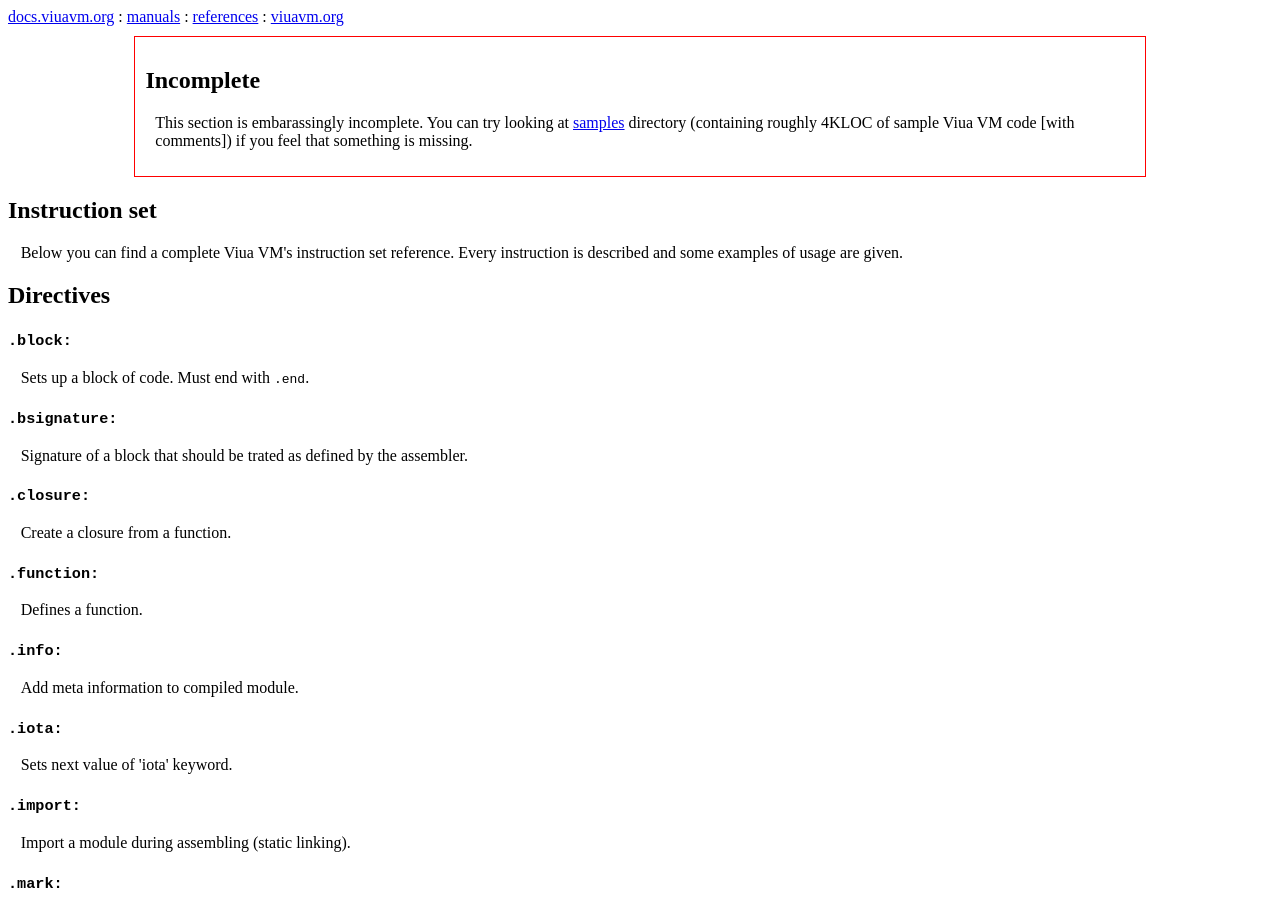
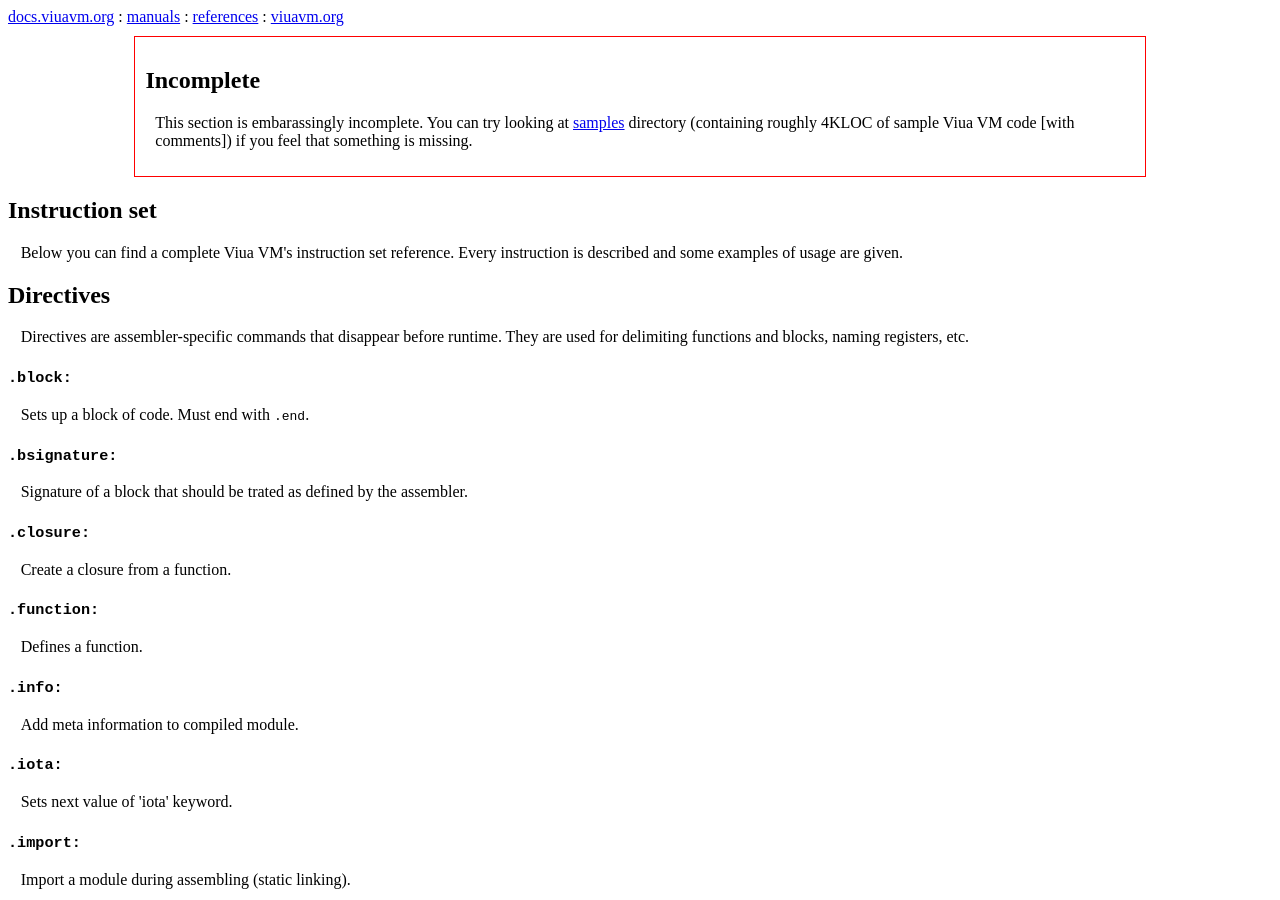
Before and after one commit to marekjm/docs.viuavm.org, a Jekyll site: the page built from isa.html, in a window 1280 px wide and 900 px high. Built offline with Jekyll 4.4.1, drawn with Linux system fonts in a browser that asks for light colours.

Commit message:
Add short description of directives

```diff
--- a/isa.html
+++ b/isa.html
@@ -23,6 +23,11 @@ layout: default
 
 <section class="chapter">
     <h2>Directives</h2>
+
+    <p>
+        Directives are assembler-specific commands that disappear before runtime.
+        They are used for delimiting functions and blocks, naming registers, etc.
+    </p>
 
     <h3><code>.block:</code></h3>
 
```
